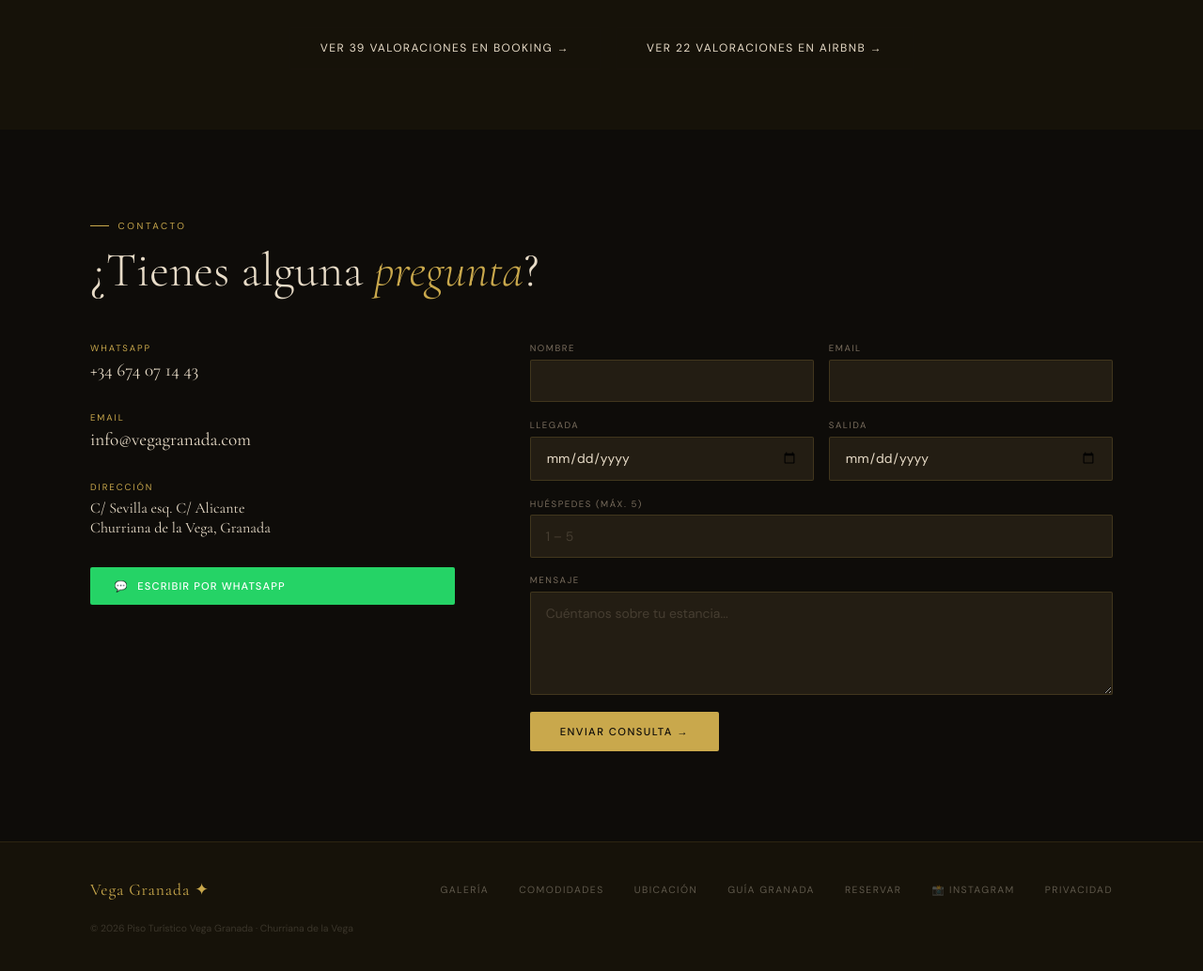
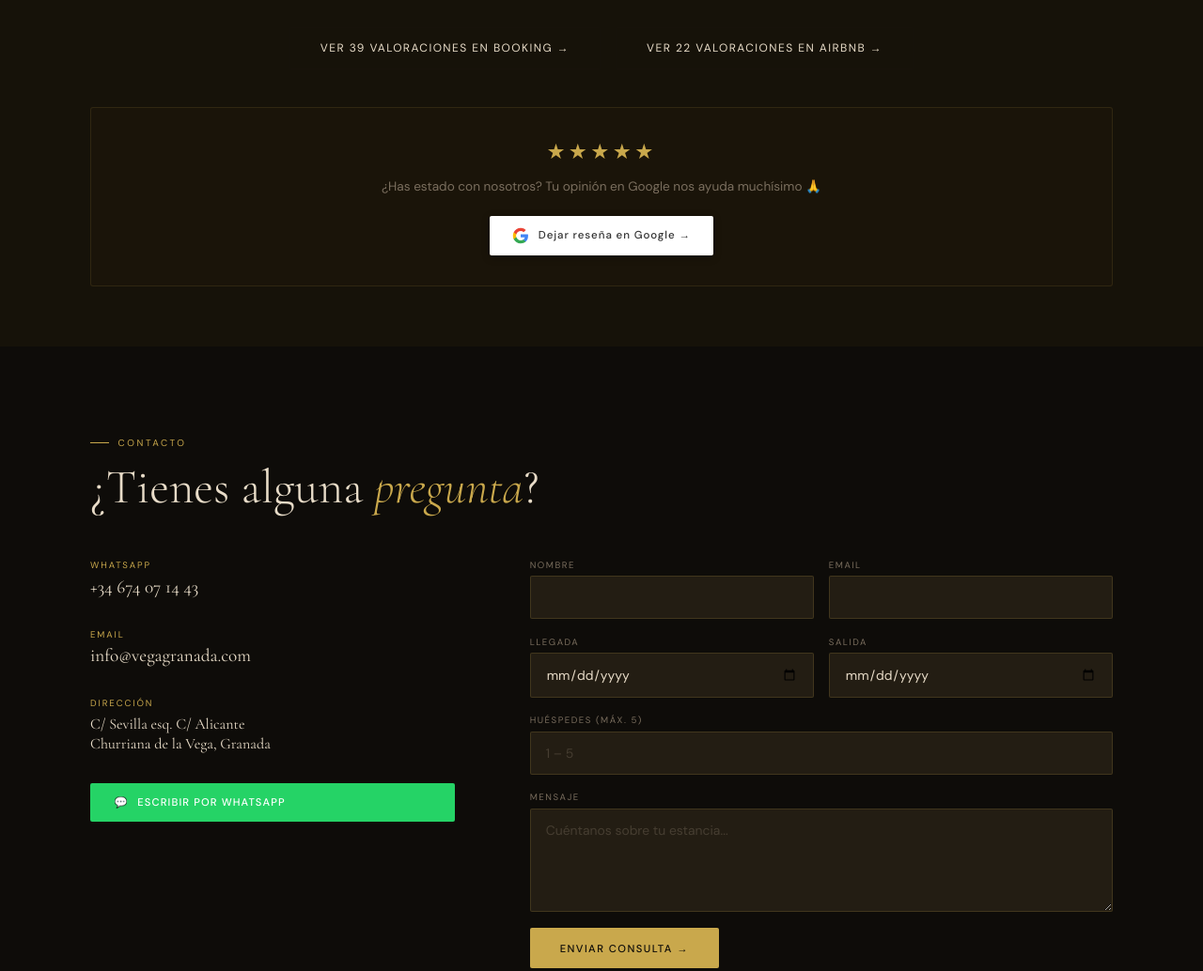
Before and after one commit to roscas87-87/PisoRaquel-, a plain HTML site: page index.html in a window 1280 px wide. Shown: the part 6108-7142 px from the top of the page at 94% size. Drawn offline with nearby package versions, Linux system fonts and the light colour scheme.

Commit message:
Add files via upload

```diff
--- a/index.html
+++ b/index.html
@@ -226,6 +226,13 @@ h1 em{font-style:italic;color:var(--gold)}
 .bkl-b:hover{background:#003580;color:white}
 .bkl-d{background:rgba(201,168,76,.1);color:var(--gold);border:1px solid rgba(201,168,76,.32)}
 .bkl-d:hover{background:var(--gold);color:#0e0c09}
+
+/* ── GOOGLE REVIEW CTA ── */
+.google-review-cta{text-align:center;margin-top:2.5rem;padding:2rem;background:#1a1409;border:1px solid rgba(201,168,76,.12);border-radius:3px}
+.grc-stars{font-size:1.4rem;color:var(--gold);letter-spacing:.15em;margin-bottom:.75rem}
+.grc-text{font-size:.85rem;color:var(--stone);margin-bottom:1.25rem;line-height:1.6}
+.grc-btn{display:inline-flex;align-items:center;gap:.6rem;background:white;color:#333;border:none;padding:.75rem 1.5rem;border-radius:2px;font-family:'DM Sans',sans-serif;font-size:.72rem;font-weight:500;letter-spacing:.08em;cursor:pointer;text-decoration:none;transition:.2s;box-shadow:0 2px 8px rgba(0,0,0,.3)}
+.grc-btn:hover{box-shadow:0 4px 16px rgba(0,0,0,.4);transform:translateY(-1px)}
 
 /* ── SUPERHOST ── */
 .superhost-badge{display:flex;align-items:flex-start;gap:1.25rem;background:#231d13;border:1px solid rgba(201,168,76,.2);border-radius:2px;padding:1.4rem 1.75rem;margin:1.5rem 0;max-width:600px}
@@ -876,6 +883,18 @@ body.en [lc="en"]{display:revert}
       <span lc="en">View 22 reviews on Airbnb →</span>
     </a>
   </div>
+
+  <!-- Google Review CTA -->
+  <div class="google-review-cta">
+    <div class="grc-stars">★★★★★</div>
+    <p class="grc-text" lc="es">¿Has estado con nosotros? Tu opinión en Google nos ayuda muchísimo 🙏</p>
+    <p class="grc-text" lc="en">Have you stayed with us? Your Google review means the world to us 🙏</p>
+    <a href="https://g.page/r/CcTYsad2JNHTEBM/review" target="_blank" class="grc-btn">
+      <svg width="18" height="18" viewBox="0 0 24 24" fill="none" xmlns="http://www.w3.org/2000/svg"><path d="M22.56 12.25c0-.78-.07-1.53-.2-2.25H12v4.26h5.92c-.26 1.37-1.04 2.53-2.21 3.31v2.77h3.57c2.08-1.92 3.28-4.74 3.28-8.09z" fill="#4285F4"/><path d="M12 23c2.97 0 5.46-.98 7.28-2.66l-3.57-2.77c-.98.66-2.23 1.06-3.71 1.06-2.86 0-5.29-1.93-6.16-4.53H2.18v2.84C3.99 20.53 7.7 23 12 23z" fill="#34A853"/><path d="M5.84 14.09c-.22-.66-.35-1.36-.35-2.09s.13-1.43.35-2.09V7.07H2.18C1.43 8.55 1 10.22 1 12s.43 3.45 1.18 4.93l2.85-2.22.81-.62z" fill="#FBBC05"/><path d="M12 5.38c1.62 0 3.06.56 4.21 1.64l3.15-3.15C17.45 2.09 14.97 1 12 1 7.7 1 3.99 3.47 2.18 7.07l3.66 2.84c.87-2.6 3.3-4.53 6.16-4.53z" fill="#EA4335"/></svg>
+      <span lc="es">Dejar reseña en Google →</span>
+      <span lc="en">Leave a Google review →</span>
+    </a>
+  </div>
 </section>
 
 
@@ -1125,6 +1144,7 @@ body.en [lc="en"]{display:revert}
     <a href="granada.html" lc="es">Guía Granada</a><a href="granada.html" lc="en">Granada Guide</a>
     <a href="#reservar" lc="es">Reservar</a><a href="#reservar" lc="en">Book</a>
     <a href="https://instagram.com/INSTAGRAM_AQUI" target="_blank" id="ig-footer">📸 Instagram</a>
+    <a href="https://g.page/r/CcTYsad2JNHTEBM/review" target="_blank" lc="es">⭐ Reseña Google</a><a href="https://g.page/r/CcTYsad2JNHTEBM/review" target="_blank" lc="en">⭐ Google Review</a>
     <a href="privacidad.html" lc="es">Privacidad</a><a href="privacidad.html" lc="en">Privacy</a>
   </div>
   <div class="f-copy">© 2026 Piso Turístico Vega Granada · Churriana de la Vega</div>
```
